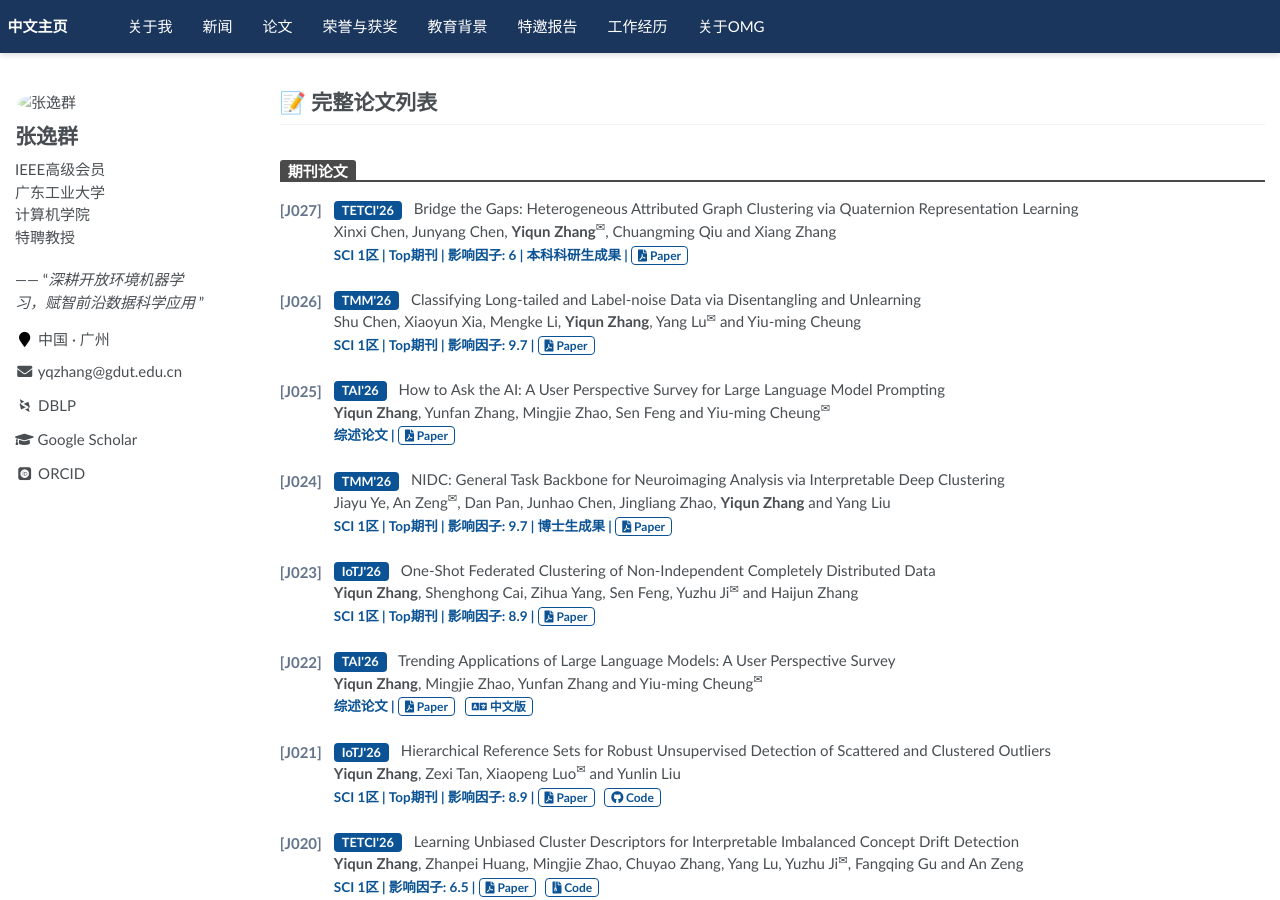
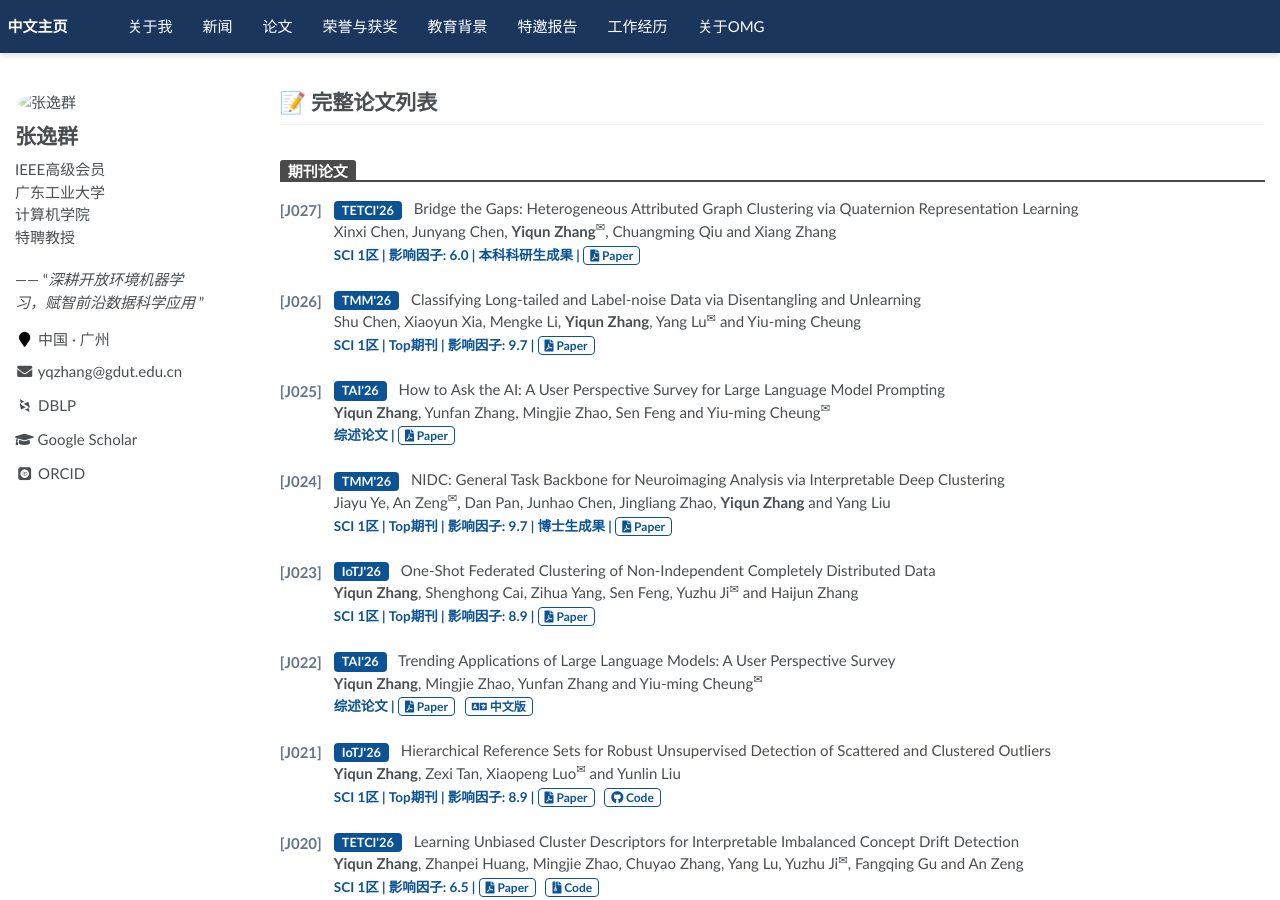
Before and after one commit to yqzhang-Zz/zh-publications, a Jekyll site: the page built from _pages/about.md, in a window 1280 px wide and 900 px high. Built offline with Jekyll 4.4.1, drawn with Linux system fonts in a browser that asks for light colours; some web fonts are replaced; a script that is not in the unit is left out; comment, search, counter and statistics services are not loaded.

Commit message:
Update about.md

```diff
--- a/_pages/about.md
+++ b/_pages/about.md
@@ -32,7 +32,7 @@ redirect_from:
   <div style="flex: 1;">
     <span style="display: inline-block; background-color: #0b5394; color: #ffffff; padding: 2px 8px; border-radius: 4px; font-weight: bold; font-size: 0.85em; margin-right: 8px; vertical-align: middle; line-height: 1.2;">TETCI'26</span> Bridge the Gaps: Heterogeneous Attributed Graph Clustering via Quaternion Representation Learning<br>
     Xinxi Chen, Junyang Chen, <strong>Yiqun Zhang</strong><sup>&#x2709;</sup>, Chuangming Qiu and Xiang Zhang<br>
-    <span style="color: #0b5394; font-size: 0.9em; font-weight: bold;">SCI 1区 | Top期刊 | 影响因子: 6 | 本科科研生成果 | </span><a href="#" target="_blank" style="color: #0b5394; border: 1px solid #0b5394; border-radius: 4px; padding: 1px 6px; text-decoration: none; font-weight: bold; font-size: 0.8em; white-space: nowrap;"><i class="fas fa-file-pdf"></i> Paper</a>
+    <span style="color: #0b5394; font-size: 0.9em; font-weight: bold;">SCI 1区 | 影响因子: 6.0 | 本科科研生成果 | </span><a href="#" target="_blank" style="color: #0b5394; border: 1px solid #0b5394; border-radius: 4px; padding: 1px 6px; text-decoration: none; font-weight: bold; font-size: 0.8em; white-space: nowrap;"><i class="fas fa-file-pdf"></i> Paper</a>
   </div>
 </div>
 
```
